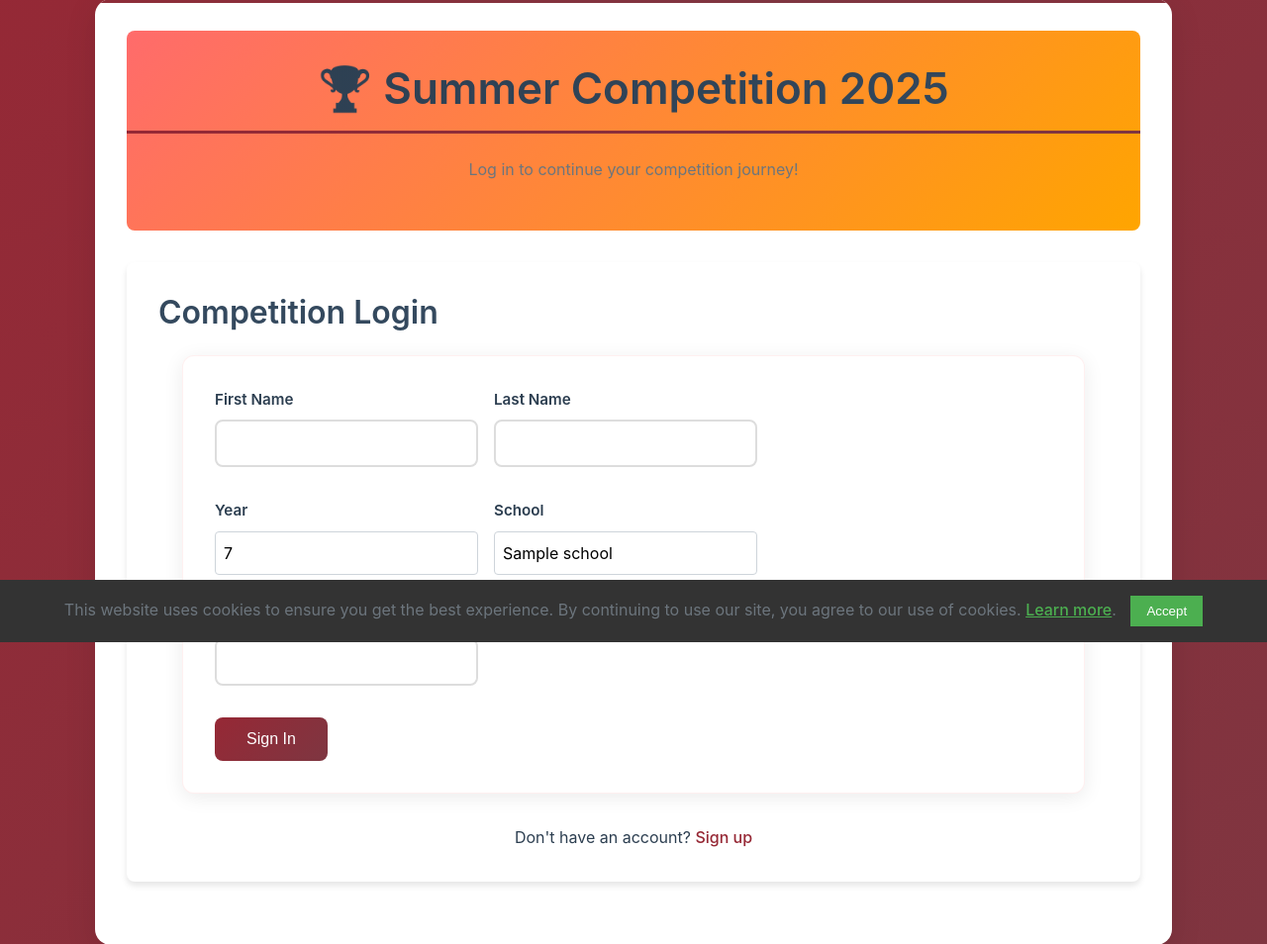
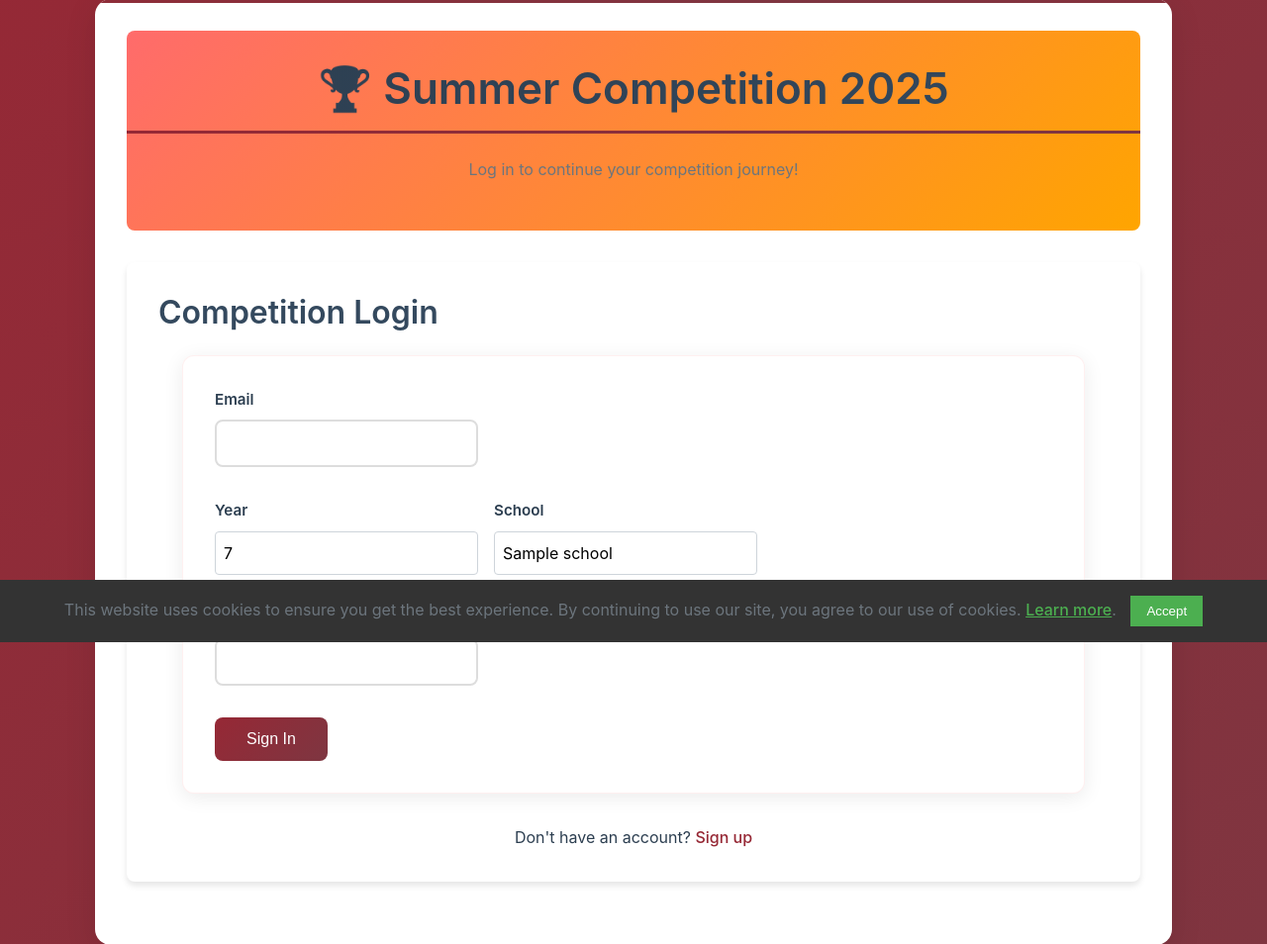
Before and after one commit to yousuf-shahzad/maths-soc-source, a Flask app: page /summer_login in a window 1280 px wide. Shown: the part 151-1105 px from the top of the page at 99% size. Run offline with Flask 2, Linux system fonts and the light colour scheme; tables that the repository leaves empty hold one stand-in row (values such as "Sample post"); some libraries are stand-ins or nearby versions.

Commit message:
Add email field to login and registration forms; display email in user profile

```diff
--- a/app/templates/auth/summer_login.html
+++ b/app/templates/auth/summer_login.html
@@ -21,16 +21,9 @@
             {{ form.hidden_tag() }}
             <div class="form-row">
                 <div class="form-group">
-                    {{ form.first_name.label(class="form-label") }}
-                    {{ form.first_name(class="form-control") }}
-                    {% for error in form.first_name.errors %}
-                        <div class="error-message">{{ error }}</div>
-                    {% endfor %}
-                </div>
-                <div class="form-group">
-                    {{ form.last_name.label(class="form-label") }}
-                    {{ form.last_name(class="form-control") }}
-                    {% for error in form.last_name.errors %}
+                    {{ form.email.label(class="form-label") }}
+                    {{ form.email(class="form-control") }}
+                    {% for error in form.email.errors %}
                         <div class="error-message">{{ error }}</div>
                     {% endfor %}
                 </div>
--- a/app/templates/profile/main_profile.html
+++ b/app/templates/profile/main_profile.html
@@ -56,6 +56,10 @@
             <div class="detail-item">
                 <div class="detail-label">Full Name</div>
                 <div class="detail-value">{{ current_user.full_name }}</div>
+            </div>
+            <div class="detail-item">
+                <div class="detail-label">Email Address</div>
+                <div class="detail-value">{{ current_user.email or 'Not provided' }}</div>
             </div>
             <div class="detail-item">
                 <div class="detail-label">Year Group</div>
```
Also changed, not shown: app/templates/auth/summer_register.html (+9 -3 lines).
